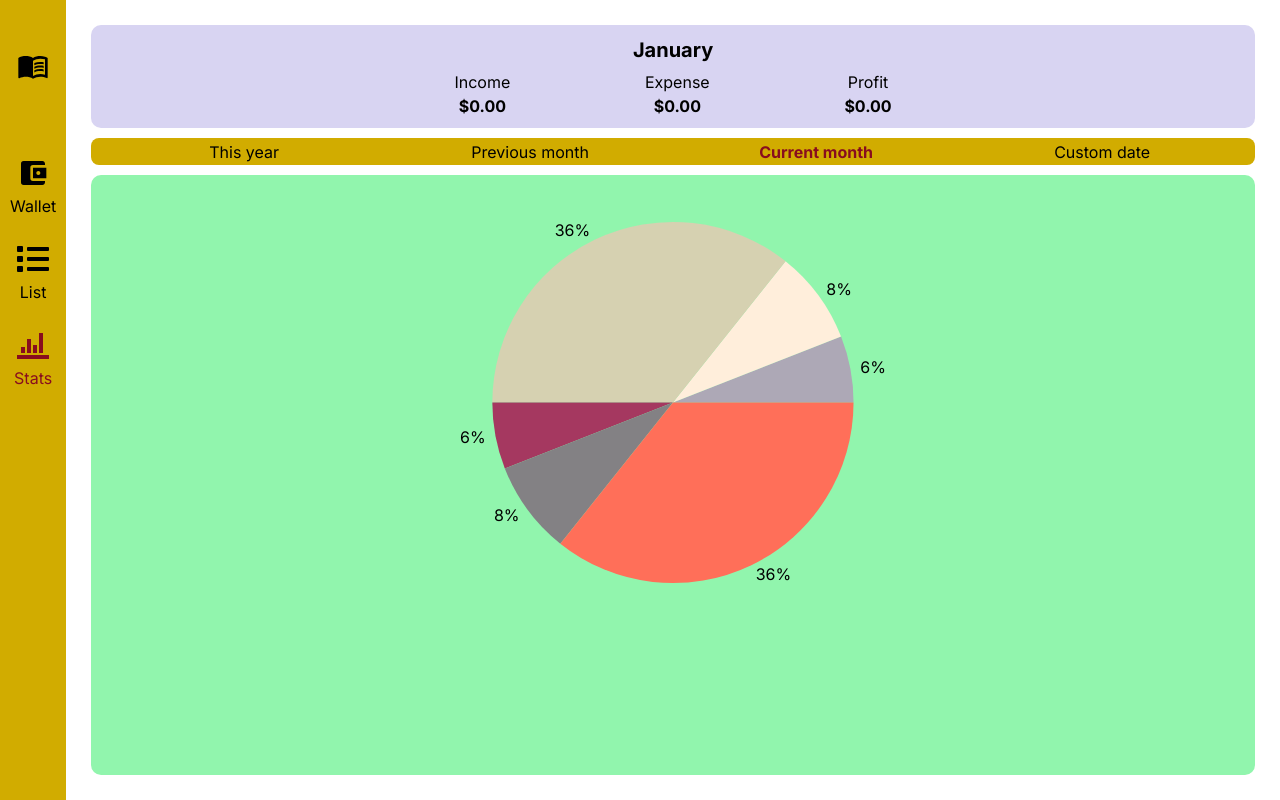
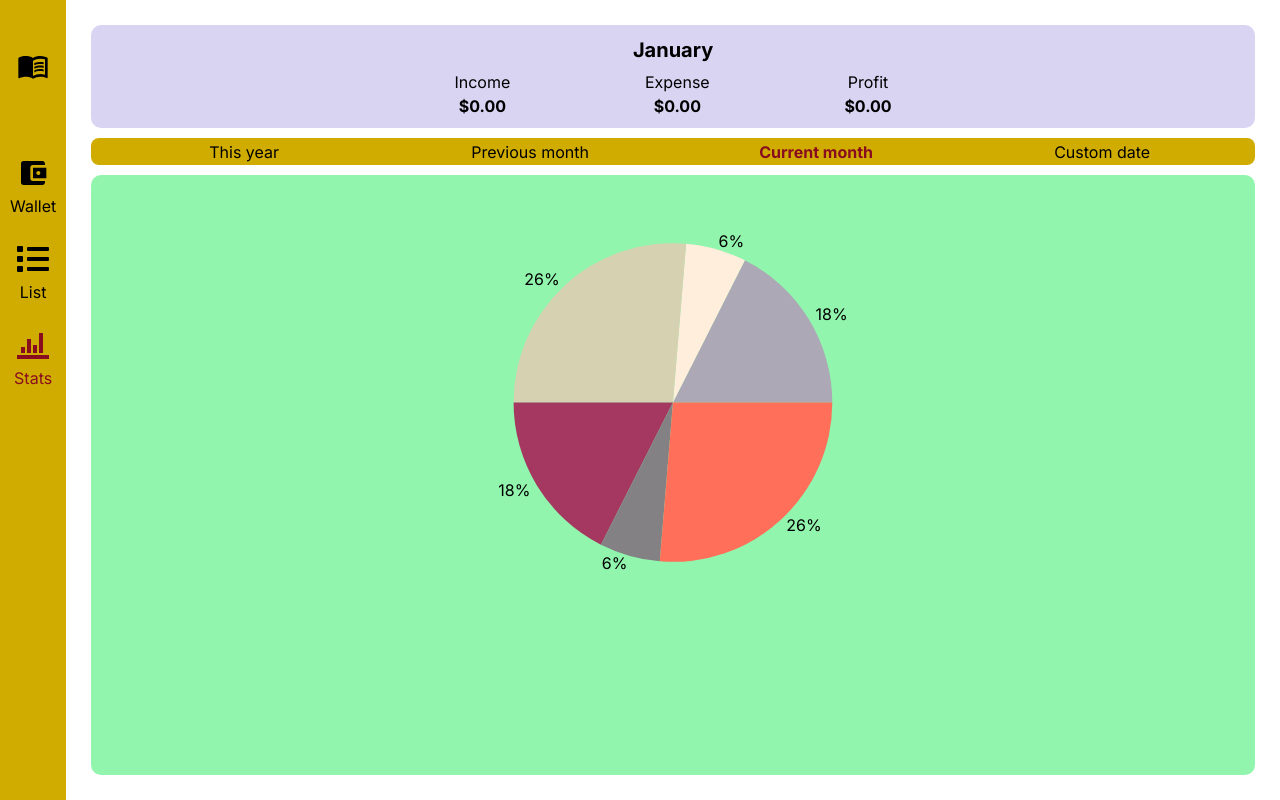
Before and after one commit to eimuciu/cash-tracker, a Next.js app: page /stats in a window 1280 px wide. Built offline with nearby package versions, Linux system fonts and the light colour scheme.

Commit message:
pie chart size

```diff
--- a/src/app/components/pages/stats/pieChart/index.tsx
+++ b/src/app/components/pages/stats/pieChart/index.tsx
@@ -19,7 +19,7 @@ import {
 const data = [
   {
     name: 'Food',
-    amount: 25,
+    amount: 100,
     color: '#ADA8B6',
   },
   {
@@ -34,7 +34,7 @@ const data = [
   },
   {
     name: 'Entertainment',
-    amount: 25,
+    amount: 100,
     color: '#A53860',
   },
   {
@@ -59,7 +59,7 @@ const renderCustomizedLabel = ({
   index,
 }: any) => {
   const RADIAN = Math.PI / 180;
-  const radius = innerRadius + (outerRadius - innerRadius) + 10;
+  const radius = innerRadius + (outerRadius - innerRadius) + 8;
   const x = cx + radius * Math.cos(-midAngle * RADIAN);
   const y = cy + radius * Math.sin(-midAngle * RADIAN);
 
@@ -92,11 +92,7 @@ const CustomTooltip = ({ active, payload, label }: any) => {
 export default function PieChartElement() {
   return (
     <main className="flex w-[100%] h-[75%] mx-auto">
-        <ResponsiveContainer
-          width="100%"
-          height="100%"
-          className="bg-[#91F5AD]"
-        >
+      <ResponsiveContainer width="100%" height="100%">
         <PieChart>
           <Tooltip
             cursor={{ fill: 'transparent' }}
@@ -112,7 +108,7 @@ export default function PieChartElement() {
             labelLine={false}
             stroke=""
             label={renderCustomizedLabel}
-              outerRadius={'85%'}
+            outerRadius={'75%'}
             dataKey="amount"
           >
             {data.map((x, i) => (
```
Lines whose indentation alone changed are shown as unchanged.
